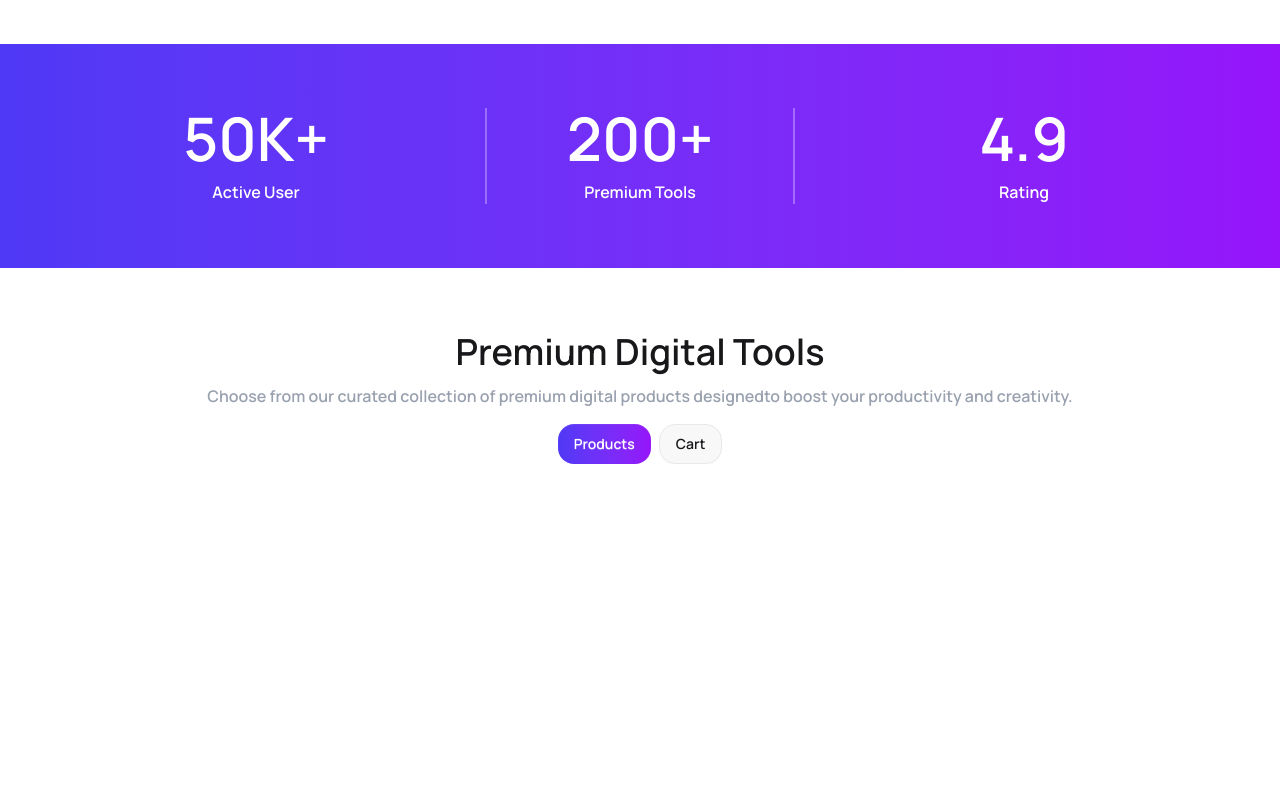
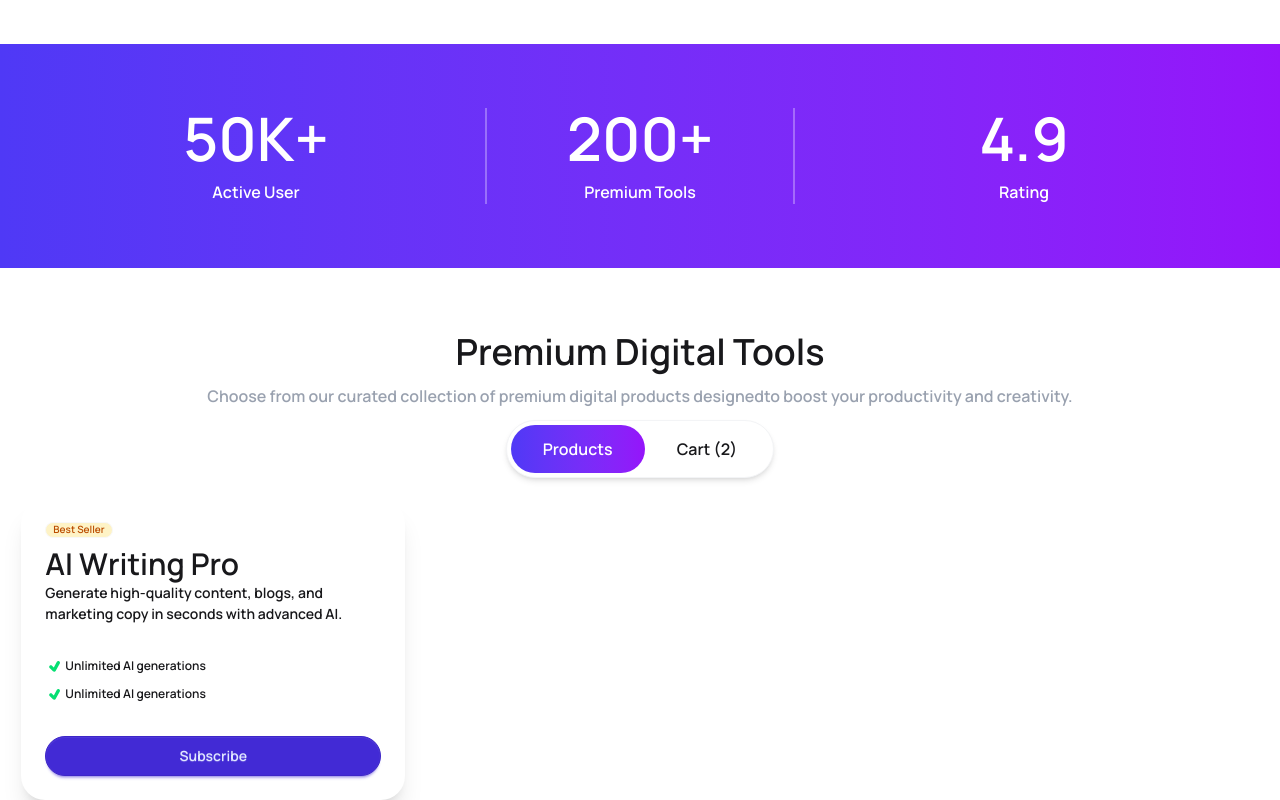
Before and after one commit to noorhasanbd/b-13-a16-digitools, a React (Vite) app: page / in a window 1280 px wide. Shown: the part 672-1472 px from the top of the page. Before the commit the page ends 1136 px from the top, so only its background shows below. Built offline with nearby package versions, Linux system fonts and the light colour scheme.

Commit message:
update upto cards static

```diff
--- a/src/components/homepage/banner/Banner.jsx
+++ b/src/components/homepage/banner/Banner.jsx
@@ -18,7 +18,7 @@ const Banner = () => {
           <a className="btn border-none bg-linear-to-r from-[#4F39F6] to-[#9514FA] text-white transition-transform  hover:scale-105 active:scale-95 rounded-2xl">
             Explore Products
           </a>
-          <button class="btn btn-outline btn-primary rounded-2xl">
+          <button className="btn btn-outline btn-primary rounded-2xl">
             Watch Demo
           </button>
         </div>
--- a/src/components/homepage/premiumTitle/PremiumTitle.jsx
+++ b/src/components/homepage/premiumTitle/PremiumTitle.jsx
@@ -1,23 +1,57 @@
-import React from "react";
+import React, { useState } from "react";
+import { TiTick } from "react-icons/ti";
 
 const PremiumTitle = () => {
+  const [selectedType, setSelectedType] = useState("products");
+  const handleSelectedType = (selectedRef) => {
+    setSelectedType(selectedRef);
+  };
   return (
-    <div className="container mx-auto mt-16">
+    <div className="container mx-auto mt-16 space-y-5 ">
       <div className="text-center space-y-3">
         <h2 className="text-4xl">Premium Digital Tools</h2>
         <p className="text-gray-400 text-base">
           Choose from our curated collection of premium digital products
           designedto boost your productivity and creativity.
         </p>
-        <div className=" flex justify-center items-center gap-2 mt-4">
+        <div className="inline-flex items-center bg-white p-1 rounded-full shadow-md border border-gray-100">
+          <button
+            className={`px-8 py-3 rounded-full ${selectedType === "products" ? " text-white bg-linear-to-r from-[#4F39F6] to-[#9514FA]" : "bg-tra"}  font-semibold transition-all hover:opacity-90`}
+            onClick={() => handleSelectedType("products")}
+          >
+            Products
+          </button>
 
-          <a className="btn border-none bg-linear-to-r from-[#4F39F6] to-[#9514FA] text-white transition-transform  hover:scale-105 active:scale-95 rounded-2xl">
-            Products
-          </a>
-          <a className="btn transition-transform  hover:scale-105 active:scale-95 rounded-2xl">
-            Cart
-          </a>
-
+          <button
+            className={`px-8 py-3 rounded-full ${selectedType === "cart" ? "bg-linear-to-r from-[#4F39F6] to-[#9514FA] text-white" : "bg-tra"}  font-semibold transition-all hover:opacity-90`}
+            onClick={() => handleSelectedType("cart")}
+          >
+            Cart (2)
+          </button>
+        </div>
+      </div>
+      <div className="grid grid-cols-1 md:grid-cols-3 justify-items-center items-center">
+        <div className="card w-96 bg-base-100 shadow-xl rounded-3xl">
+          <div className="card-body">
+            <span className="badge badge-xs bg-[#FEF3C6] text-[#BB4D00] text-left">Best Seller</span>
+            <div className="flex-row justify-between">
+              <h2 className="text-3xl font-bold">AI Writing Pro</h2>
+              <p className="text-md">Generate high-quality content, blogs, and marketing copy in seconds with advanced AI.</p>
+            </div>
+            <ul className="mt-6 flex flex-col gap-2 text-xs">
+              <li className="flex justify-baseline items-center">
+                <TiTick className="text-green-400 text-xl"/>
+                <span>Unlimited AI generations</span>
+              </li>
+              <li className="flex justify-baseline items-center">
+                <TiTick className="text-green-400 text-xl"/>
+                <span>Unlimited AI generations</span>
+              </li>
+            </ul>
+            <div className="mt-6">
+              <button className="btn btn-primary btn-block rounded-3xl text-center">Subscribe</button>
+            </div>
+          </div>
         </div>
       </div>
     </div>
```
